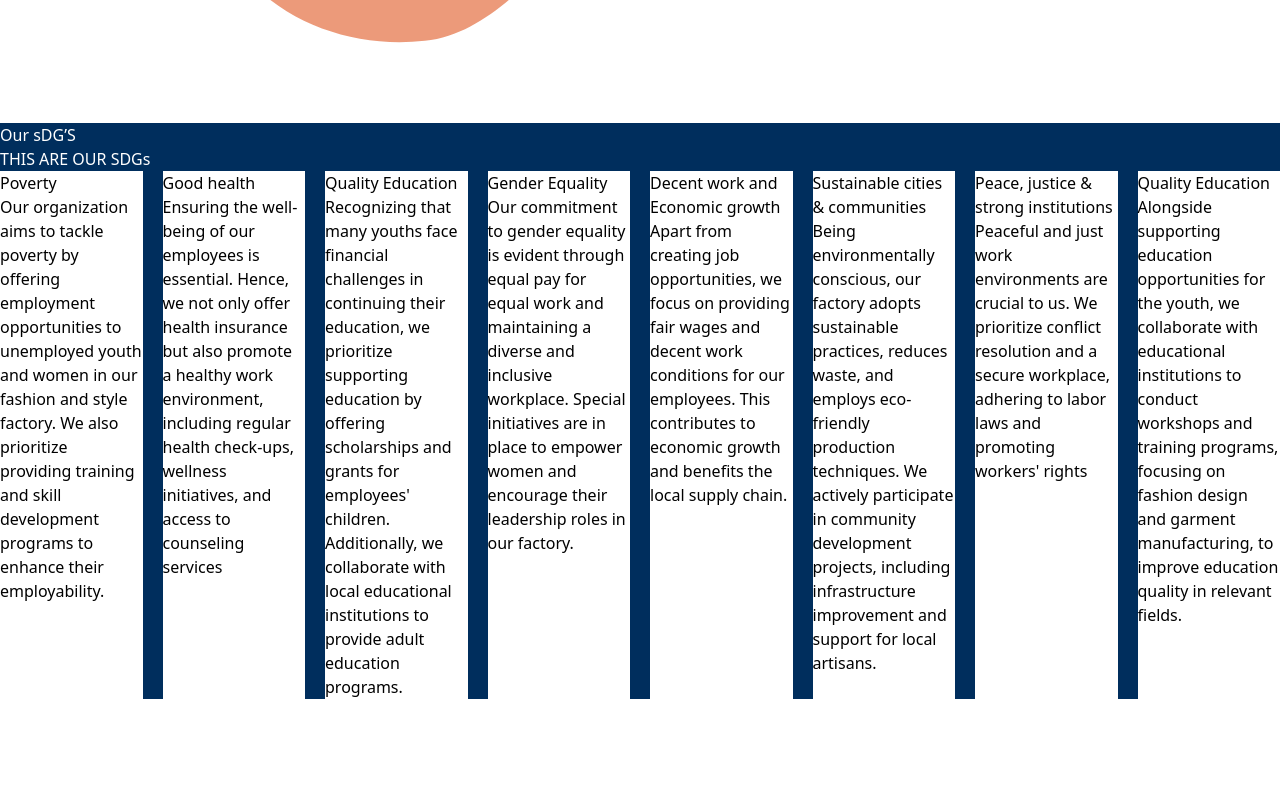
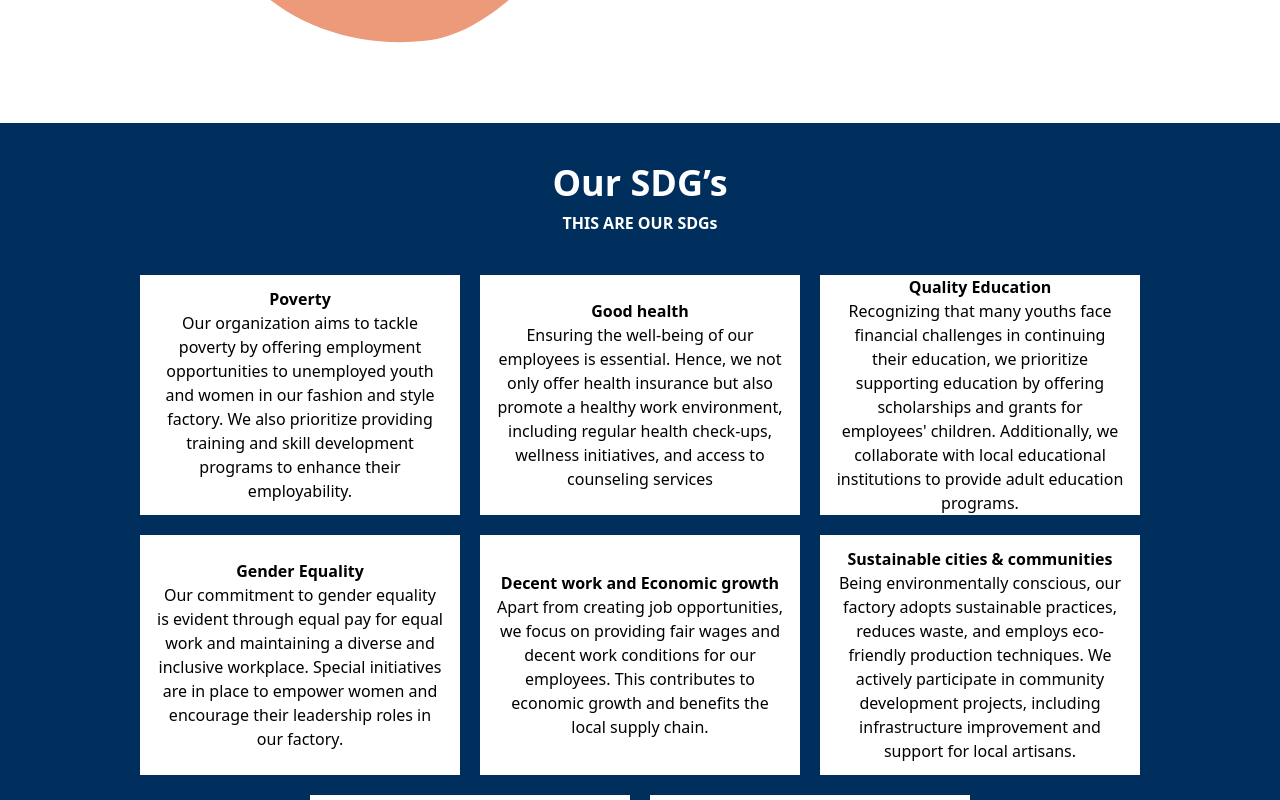
Before and after one commit to Diana-nyamai/CloudAfrique, a React (Vite) app: page / in a window 1280 px wide. Shown: the part 1580-2380 px from the top of the page. Before the commit the page ends 2279 px from the top, so only its background shows below. Built offline with nearby package versions, Linux system fonts and the light colour scheme.

Commit message:
Update SDGs

```diff
--- a/src/components/cards/SdgCard.tsx
+++ b/src/components/cards/SdgCard.tsx
@@ -5,9 +5,9 @@ interface sdgProps {
 }
 const SdgCard:React.FC<sdgProps> = ({title, desc, index}) => {
   return (
-    <div className="bg-white text-black w-1/4" key={index}>
-        <h3>{title}</h3>
-        <p>{desc}</p>
+    <div className="bg-white text-black w-1/4 h-60 flex flex-col justify-center items-center px-4" key={index}>
+        <h3 className="font-bold">{title}</h3>
+        <p className="text-center">{desc}</p>
     </div>
   )
 }
--- a/src/pages/Home/Home.tsx
+++ b/src/pages/Home/Home.tsx
@@ -31,11 +31,11 @@ const Home: React.FC = () => {
       </div>
 
       {/* our story */}
-      <div className="bg-blue text-white">
-        <p>Our sDG’S</p>
-        <h2>THIS ARE OUR SDGs</h2>
+      <div className="bg-blue text-white py-6">
+        <p className="text-center mt-4 font-bold text-4xl">Our SDG’s</p>
+        <h2 className="text-center mt-2 font-semibold">THIS ARE OUR SDGs</h2>
 
-        <div className="flex gap-5 wrap">
+        <div className="flex gap-5 flex-wrap justify-center items-center mt-10">
           {data.map((data, index) => (
           <SdgCard title={data.title} desc={data.desc} index={index} />
         ))}
```
Also changed, not shown: src/components/principles/Principles.tsx (added).
